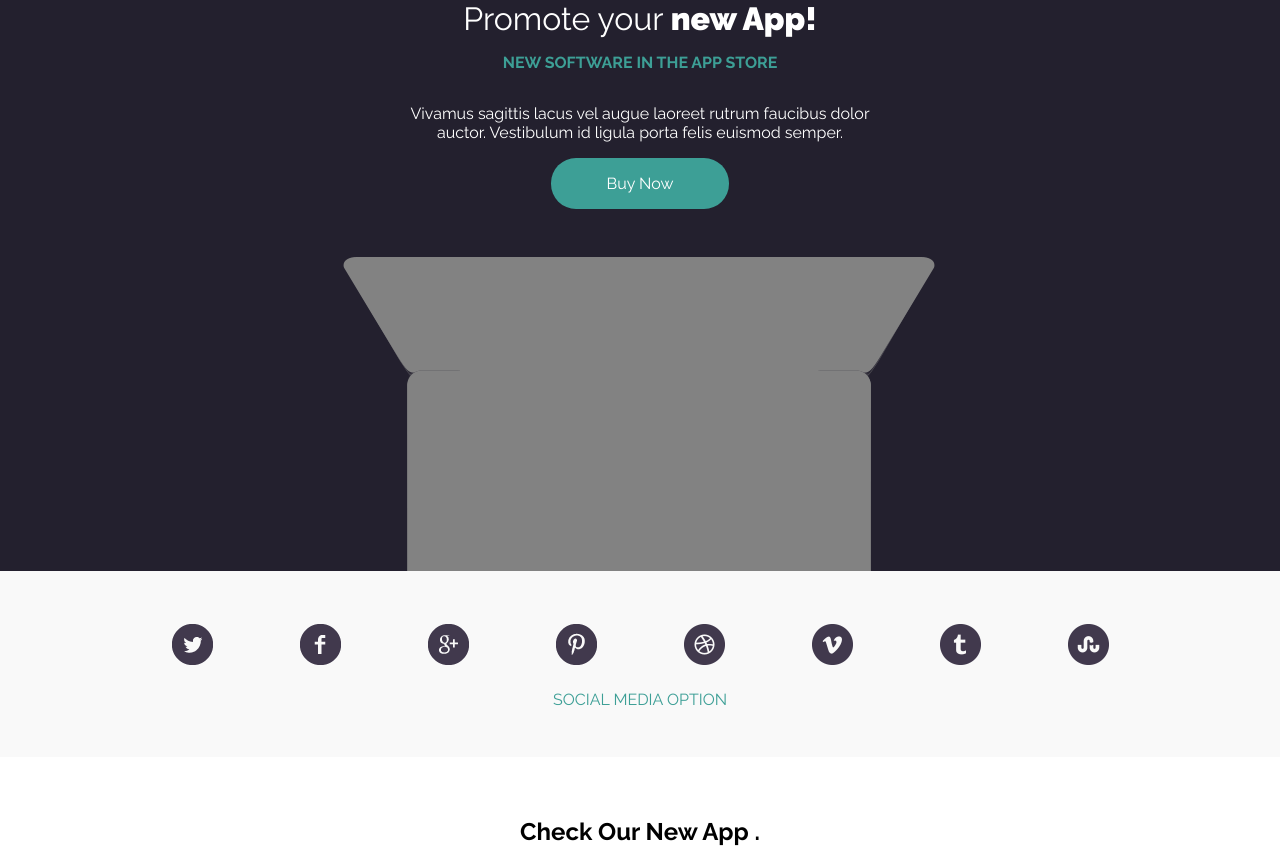
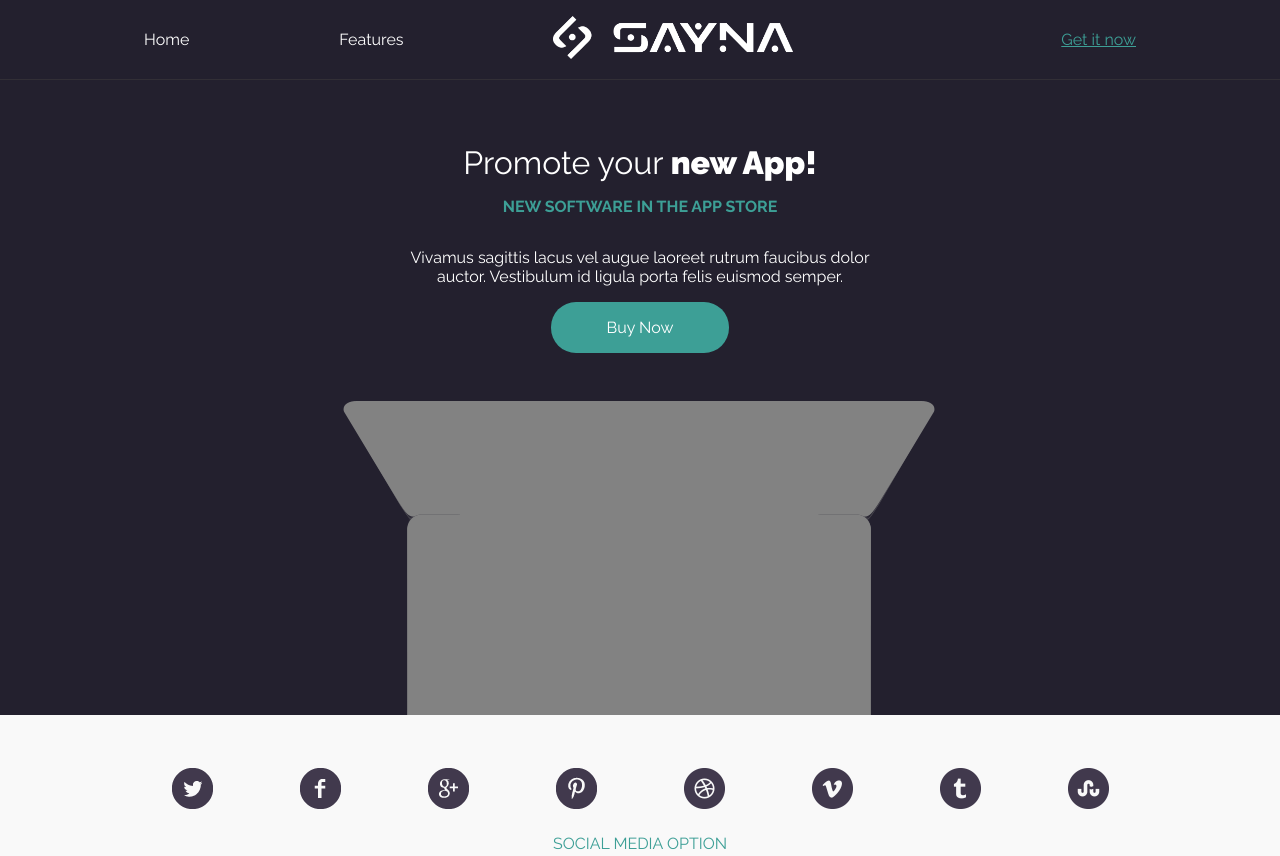
Before and after one commit to rMamitiana/HTML-CSS-EXERCICE2, a plain HTML site: page index.html in a window 1280 px wide. Shown: the top 856 px of the page. Drawn offline with Linux system fonts and the light colour scheme.

Commit message:
navigation bar responsive

```diff
--- a/assets/css/style.css
+++ b/assets/css/style.css
@@ -12,6 +12,10 @@ ul {
 
 a {
   text-decoration: none;
+}
+
+.underline {
+  text-decoration: underline;
 }
 
 .text_center {
@@ -58,15 +62,52 @@ a {
   margin: 0 auto;
 }
 
+.fit_content {
+  width: 100%;
+  height: auto;
+}
+
 /******************************************
 *******************************************
-*			In desktop
+*			        In desktop
 *******************************************
 *******************************************/
 
 /**
+*           navigation bar
+*****************************************/
+#nav_bar {
+  border-bottom: solid 1px #322f36;
+}
+
+#nav_bar .list {
+  display: flex;
+  justify-content: center;
+  align-items: center;
+}
+
+#nav_bar .item {
+  flex-grow: 1;
+  padding: 1em;
+}
+
+#nav_bar .item_3 > a {
+  display: block;
+  width: 15em;
+}
+
+#nav_bar .item_4 {
+  text-align: right;
+}
+
+
+/**
 *           First section
 *****************************************/
+#first_section .container {
+  padding-top: 4em;
+}
+
 #first_section > .container > img {
   margin-top: 4em;
 }
@@ -260,10 +301,6 @@ a {
   padding-bottom: 1em;
 }
 
-#contact .title > img {
-  width: 100%;
-}
-
 #contact .item {
   margin-bottom: 2em;
   margin-left: auto;
@@ -304,7 +341,7 @@ a {
 
 /******************************************
 *******************************************
-*			In mobile
+*			          In mobile
 *******************************************
 *******************************************/
 @media only screen and (max-width: 1040px) {
@@ -347,6 +384,10 @@ a {
 }
 
 @media only screen and (max-width: 600px) {
+  .mb_hidden {
+    display: none;
+  }
+
   .mb_text_center {
     text-align: center;
   }
@@ -359,6 +400,12 @@ a {
   .img {
     width: 100%;
     height: 100%;
+  }
+
+  #nav_bar .item_3 a {
+    display: block;
+    margin-left: auto;
+    margin-right: auto;
   }
 
   #product_container {
--- a/index.html
+++ b/index.html
@@ -8,6 +8,24 @@
     <title>Sayna</title>
 </head>
 <body>
+    <nav id="nav_bar" class="bg_navy_blue">
+        <ul class="list container">
+            <li class="item item_1 mb_hidden">
+                <a href="#" class="text_white">Home</a>
+            </li>
+            <li class="item item_2 mb_hidden">
+                <a href="#" class="text_white">Features</a>
+            </li>
+            <li class="item item_3">
+                <a href="#">
+                    <img src="/assets/img/SAYNA_Horizontal_-_Blanc.png" alt="sayna logo blanc" class="fit_content mb_img_center">
+                </a>
+            </li>
+            <li class="item item_4 mb_hidden">
+                <a href="#" class="text_sky_blue underline">Get it now</a>
+            </li>
+        </ul>
+    </nav>
     <section id="first_section" class="bg_navy_blue">
         <div class="container">
             <h1 class="text_center text_white"><span>Promote your</span> new App!</h1>
@@ -191,7 +209,7 @@
             <div class="container">
                 <div class="item item_1 description">
                     <h3 class="title mb_text_center">
-                        <img src="/assets/img/SAYNA_Horizontal_-_Noir.png" alt="Shayna" class="mb_img_center">
+                        <img src="/assets/img/SAYNA_Horizontal_-_Noir.png" alt="Shayna logo noir" class="mb_img_center fit_content">
                     </h3>
                     <p class="text_grey mb_text_center">
                         Donec sed odio dui. Donec id elit non mi porta gravida
```
